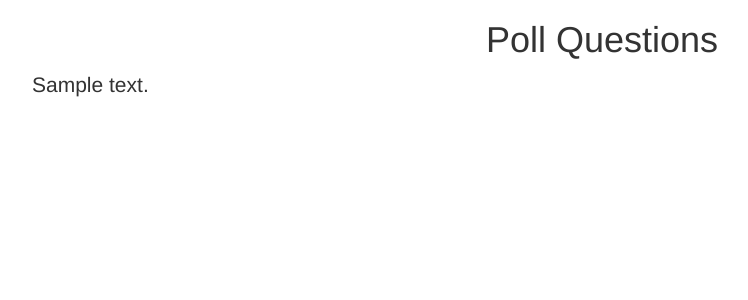
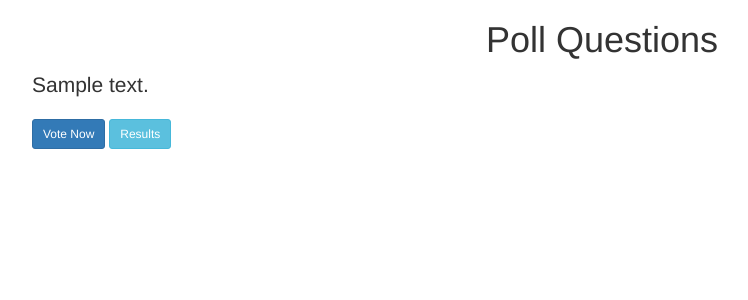
Before and after one commit to neilanshchauhan/PollApp, a Django app: page /polls/ in a window 1280 px wide. Shown: the top 300 px of the page, without its empty margins (38-786 px from the left). Run offline with Django 4.2, Linux system fonts and the light colour scheme; tables that the repository leaves empty hold one stand-in row (values such as "Sample post").

Commit message:
Create poll views

```diff
--- a/PollApp/polls/urls.py
+++ b/PollApp/polls/urls.py
@@ -5,4 +5,6 @@ app_name = 'polls'
 
 urlpatterns = [
     path('',views.index,name='index'),
+    path('<int:question_id>/',views.detail,name='detail'),
+    path('<int:question_id>/',views.results,name='results'),
 ]
--- a/PollApp/polls/views.py
+++ b/PollApp/polls/views.py
@@ -1,4 +1,6 @@
 from django.shortcuts import render
+from django.http import Http404
+from django.shortcuts import get_object_or_404
 from .models import Question,Choices
 
 # Create your views here.
@@ -7,3 +9,15 @@ def index(request):
     latest_questions = Question.objects.order_by('-published')[:5]
     context = {'latest_questions':latest_questions}
     return render(request,'polls/index.html',context)
+
+def detail(request,question_id):
+    try:
+        question = Question.objects.get(pk=question_id)
+    except Question.DoesNotExist:
+        raise Http404("Question does not exist")
+
+    return render(request,'polls/results.html',{'question':question})
+
+def results(request,question_id):
+    question = get_object_or_404(Question,pk=question_id)
+    return render(request,'polls/results.html',{'question':question})
--- a/PollApp/templates/polls/index.html
+++ b/PollApp/templates/polls/index.html
@@ -3,12 +3,15 @@
   <h1 class="text-center mb-12">Poll Questions</h1>
   {% if latest_questions %}
     {% for question in latest_questions %}
-        <div class="card mb-12">
+        <div class="card mb-3">
             <div class="card-body">
                 <p class="lead">{{ question.question_text }}</p>
+                <a href="{% url 'polls:detail' question.id %}" class="btn btn-primary btn-sm">Vote Now</a>
+                <a href="{% url 'polls:detail' question.id %}" class="btn btn-info btn-sm">Results</a>
             </div>
         </div>
     {% endfor %}
-
+    {% else %}
+        <p>No polls available</p>
   {% endif %}
 {% endblock %}
```
Also changed, not shown: PollApp/templates/polls/detail.html (added), PollApp/templates/polls/results.html (added).
